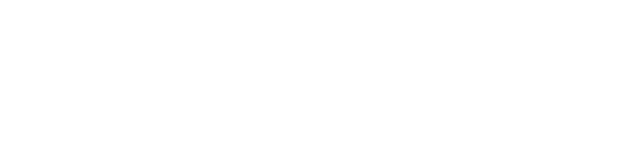
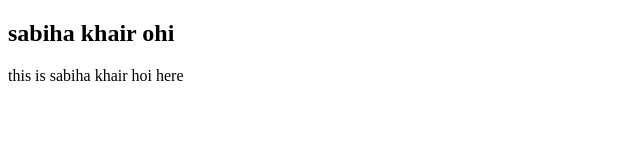
Before and after one commit to sabihaohi/my-practice-repo, a plain HTML site: page index.html in a window 1280 px wide. Shown: the whole page, without its empty margins (0-640 px from the left). Drawn offline with Linux system fonts and the light colour scheme.

Commit message:
add header

```diff
--- a/index.html
+++ b/index.html
@@ -7,6 +7,9 @@
     <title>practice</title>
 </head>
 <body>
+    <h2>sabiha khair ohi</h2>
+    <p>this is sabiha khair hoi here</p>
+
 
 </body>
 </html>
```
